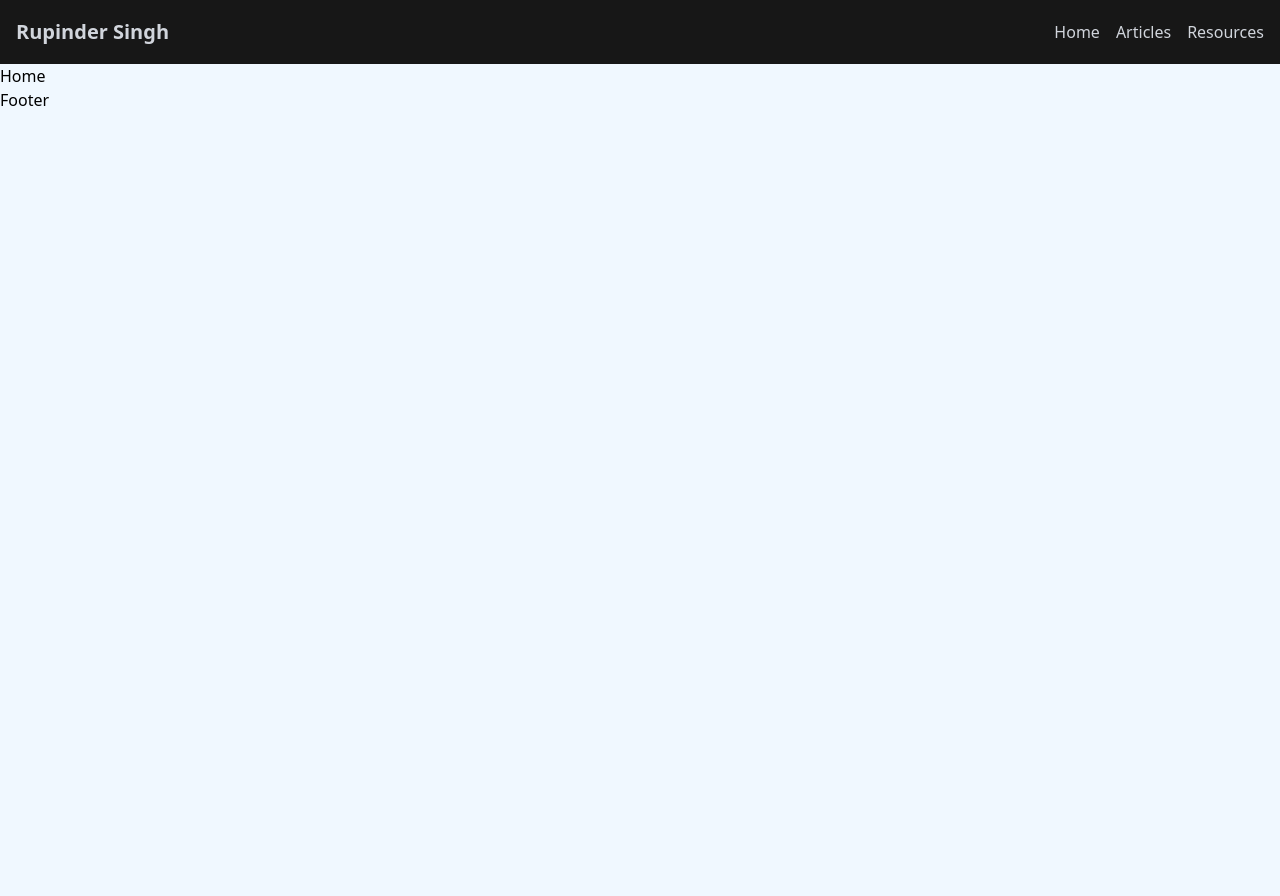
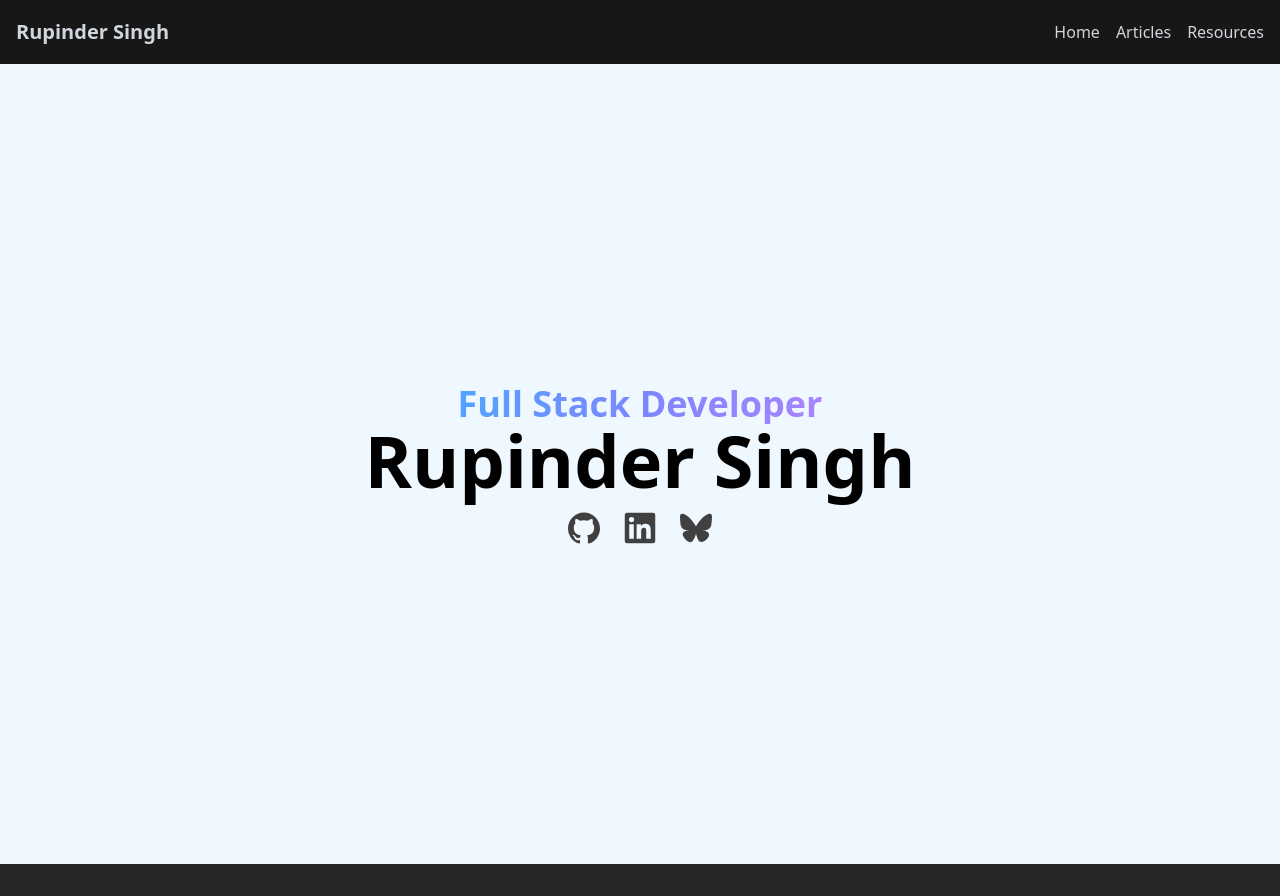
Before and after one commit to Pellia/my-website, a React (Vite) app: page / in a window 1280 px wide. Before the commit the page ends 800 px from the top, so only its background shows below. Built offline with nearby package versions, Linux system fonts and the light colour scheme.

Commit message:
feat: added basic information to home page

```diff
--- a/src/App.tsx
+++ b/src/App.tsx
@@ -1,6 +1,6 @@
 import { BrowserRouter, Routes, Route, Outlet } from "react-router-dom";
 import RootLayout from "./layout/RootLayout";
-import Home from "./pages/Home";
+import Home from "./pages/Home/Home";
 import Articles from "./pages/Articles";
 import Resources from "./pages/Resources";
 import NotFound from "./pages/NotFound";
--- a/src/components/Footer.tsx
+++ b/src/components/Footer.tsx
@@ -1,5 +1,9 @@
 const Footer = () => {
-    return <div>Footer</div>;
+    return (
+        <footer className="h-8 bg-neutral-800 text-white">
+            <div className="container mx-auto"></div>
+        </footer>
+    );
 };
 
 export default Footer;
--- a/src/pages/Home.tsx
+++ /dev/null
@@ -1,5 +0,0 @@
-const Home = () => {
-  return <div>Home</div>;
-};
-
-export default Home;
--- /dev/null
+++ b/src/pages/Home/Home.tsx
@@ -0,0 +1,27 @@
+const Home = () => {
+    return (
+        <main className="text-copy-secondary gap-4text-center flex h-dvh flex-col items-center justify-center">
+            <h2 className="inline-block bg-gradient-to-r from-blue-400 via-indigo-400 to-violet-400 bg-clip-text text-4xl font-bold text-transparent">Full Stack Developer</h2>
+            <h1 className="text-7xl font-bold">Rupinder Singh</h1>
+            <ul className="mt-4 flex gap-6">
+                <li>
+                    <a href="https://github.com/Pellia" target="_blank">
+                        <img src="./src/assets/icons/github-dark.svg" alt="github-icon" className="h-auto w-8" />
+                    </a>
+                </li>
+                <li>
+                    <a href="https://www.linkedin.com/in/dev-rupinder-singh/" target="_blank">
+                        <img src="./src/assets/icons/linkedin.svg" alt="linkedin-icon" className="h-auto w-8" />{" "}
+                    </a>
+                </li>
+                <li>
+                    <a href="https://bsky.app/profile/devpellia.bsky.social" target="_blank">
+                        <img src="./src/assets/icons/bluesky-dark.svg" alt="bluesky-icon" className="h-auto w-8" />
+                    </a>
+                </li>
+            </ul>
+        </main>
+    );
+};
+
+export default Home;
```
